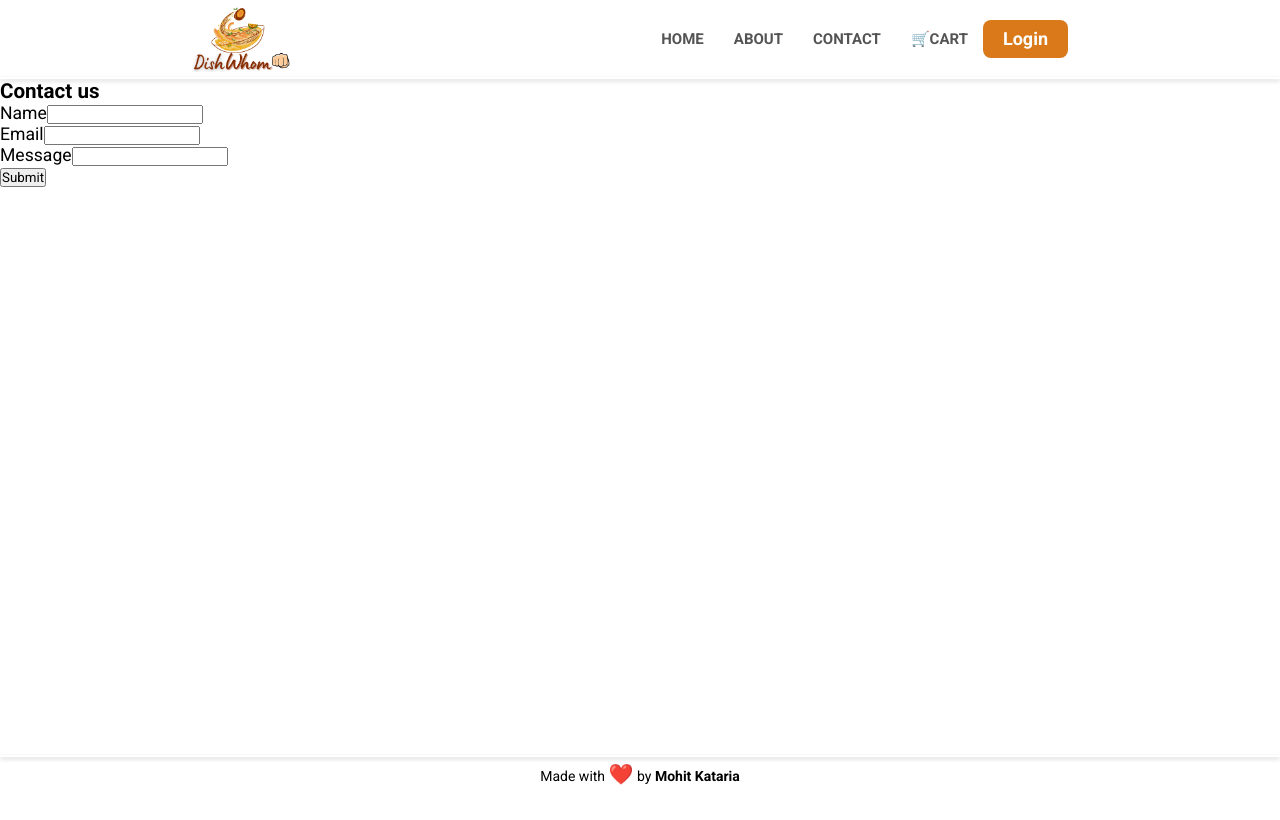
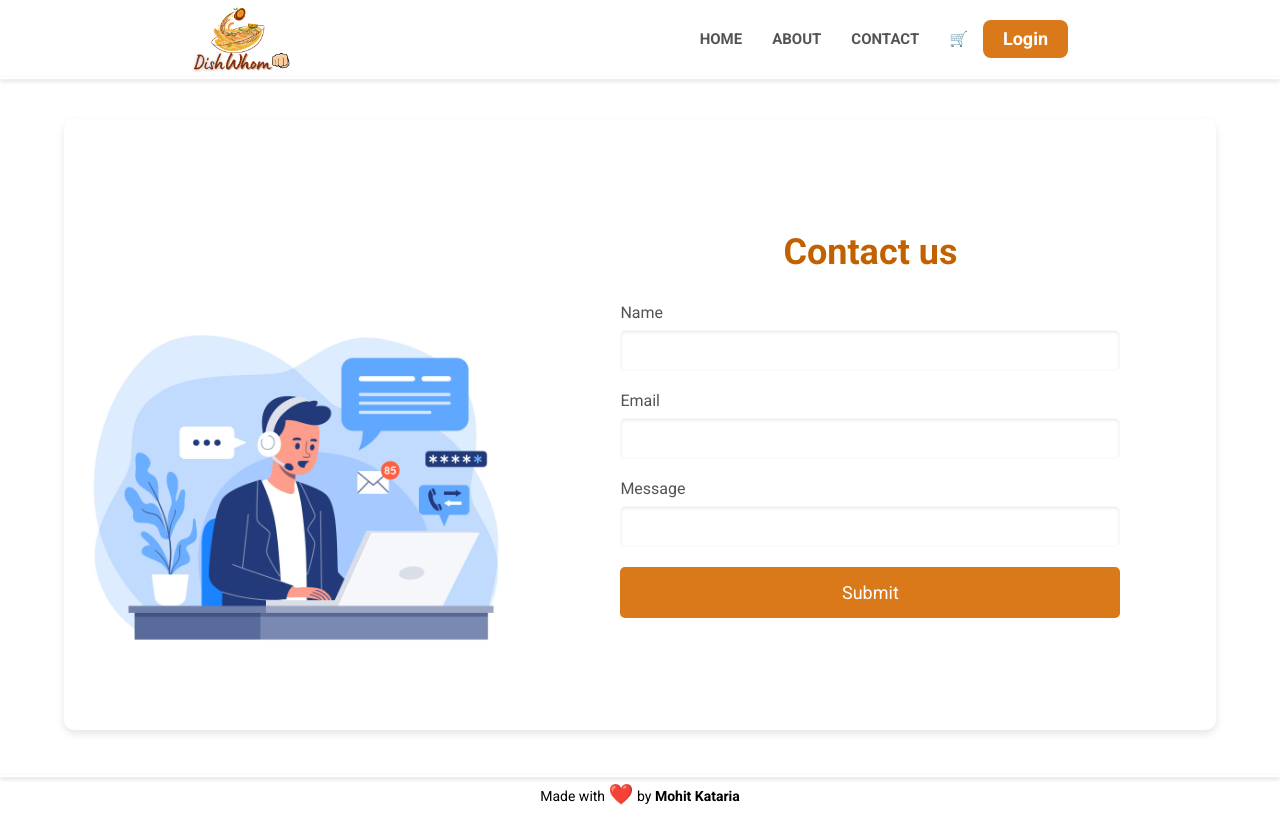
Before and after one commit to ikataria/DishWhom-Food-App, a React (Vite) app: page /contact in a window 1280 px wide. Built offline with nearby package versions, Linux system fonts and the light colour scheme.

Commit message:
Error page styling done

```diff
--- a/src/components/About.jsx
+++ b/src/components/About.jsx
@@ -75,7 +75,7 @@ const About = () => {
                 Namaste-React
               </a>
             </button>
-            <p className="regular-text centerText">
+            <p className="regular-text center-text">
               ❤️ Namaste React 🚀 from Zero to Hero by{" "}
               <span>
                 <a
--- a/src/components/Body.jsx
+++ b/src/components/Body.jsx
@@ -54,7 +54,7 @@ const Body = () => {
     fetchData();
   }, []);
 
-  return restaurantList.length == 0 ? (
+  return restaurantList == "undefined" && restaurantList.length == 0 ? (
     <Shimmer />
   ) : (
     <div className="body-container">
--- a/src/components/Contact.jsx
+++ b/src/components/Contact.jsx
@@ -1,21 +1,68 @@
+import { useState } from "react";
+import contactImage from "../utils/images/contactImage.jpg";
+import { HTTP_BIN_URL } from "../utils/constants";
+
 const Contact = () => {
+  const [displayResponse, setDisplayResponse] = useState(false);
+  const [formData, setFormData] = useState({
+    name: "",
+    email: "",
+    message: "",
+  });
+
+  const handleChange = (e) => {
+    const {name, value} = e.target;
+    setFormData({...formData,[name] : value});
+  };
+
+  const handleSubmit = async (e) => {
+    e.preventDefault();
+
+    if(formData.name || formData.email){
+      const fetchRawData = await fetch(HTTP_BIN_URL,{
+        method: "post",
+        headers: {
+          "Content-Type": "application/json"
+        },
+        body: JSON.stringify(formData)
+      })
+
+      const fetchData = await fetchRawData.json();
+      console.log(fetchData.data)
+      if(fetchData.data) setDisplayResponse(true)
+    }
+  };
+
   return (
     <div className="contact-container">
-      <div className="image-container"></div>
-      <div className="form-container">
+      <div className="contact-container-image">
+        <img
+          src={contactImage}
+          alt="contact-image"
+          width="2000"
+          height="2000"
+        />
+      </div>
+      <div className="form-container" onSubmit={handleSubmit}>
         <h3>Contact us</h3>
-        <form action="https://httpbin.org/post" method="post" target="/">
+        <form className="contact-form">
           <label htmlFor="name">Name</label>
-          <input type="text" name="name" id="name" required />
+          <input type="text" name="name" id="name" value={formData.name} onChange={handleChange} required />
           <br />
           <label htmlFor="email">Email</label>
-          <input type="email" name="email" id="email" />
+          <input type="email" name="email" id="email" value={formData.email} onChange={handleChange} required />
           <br />
           <label htmlFor="message">Message</label>
-          <input type="text" name="message" id="message" />
+          <input type="text" name="message" id="message" value={formData.message} onChange={handleChange}/>
           <br />
           <button type="submit">Submit</button>
         </form>
+
+        {displayResponse && (
+          <div className="contact-hidden-msg">
+            <h3 className="x-small-text">Thank you contacting us, We will contact you ASAP</h3>
+          </div>
+        )}
       </div>
     </div>
   );
--- a/src/components/Error.jsx
+++ b/src/components/Error.jsx
@@ -1,13 +1,33 @@
 import { useRouteError } from "react-router-dom";
+import errorImage from "../utils/images/errorImage.jpg";
+import { Link } from "react-router-dom";
+
 
 const Error = () => {
-    const err = useRouteError();
-    return (
-        <div className="error">
-            <h3>Something went wrong</h3>
-            <p>{err.status}: {err.statusText}</p>
-        </div>
-    )
-}
+  const err = useRouteError();
+
+//   const {id }= useParams();
+  console.log(err)
+
+  return (
+    <div className="error-container">
+      <div className="error-img">
+        <img src={errorImage} alt="Error Image" width="770" height="362" />
+      </div>
+      <div className="error-text">
+        <h3>{err.data}</h3>
+        <p className="center-text">
+          {err.status}: Page {err.statusText}
+        </p>
+      </div>
+
+      <div>
+        <button className="btn">
+            <Link to="/">Back Home</Link>
+        </button>
+      </div>
+    </div>
+  );
+};
 
 export default Error;
--- a/src/components/Footer.jsx
+++ b/src/components/Footer.jsx
@@ -2,7 +2,7 @@ const Footer = () => {
     return(
        <div className="footer-container">
             <hr />
-            <p className="centerText">Made with <span className="largeText">❤️</span> by <strong>Mohit Kataria</strong></p>
+            <p className="center-text">Made with <span className="large-text">❤️</span> by <strong>Mohit Kataria</strong></p>
        </div>
     )
 }
--- a/src/components/Headers.jsx
+++ b/src/components/Headers.jsx
@@ -26,9 +26,12 @@ const Header = () => {
             <li>
               <Link to="/contact">Contact</Link>
             </li>
-            <li>
+            <li className="cart">
+            🛒
+            </li>
+            {/* <li>
               <Link to="/cart">🛒Cart</Link>
-            </li>
+            </li> */}
 
             <button className="login-btn" onClick={()=>{
               loginBtn === "Login" ? setLoginBtn("Logout") : setLoginBtn("Login")
--- a/src/utils/constants.js
+++ b/src/utils/constants.js
@@ -1,2 +1,4 @@
-export const FOOD_IMG_URL  = "https://media-assets.swiggy.com/swiggy/image/upload/fl_lossy,f_auto,q_auto,w_660/";
-export const RES_LIST_URL = "https://www.swiggy.com/dapi/restaurants/list/v5?lat=12.9351929&lng=77.62448069999999&is-seo-homepage-enabled=true&page_type=DESKTOP_WEB_LISTING"
+export const FOOD_IMG_URL  = "https://corsproxy.io/?https://media-assets.swiggy.com/swiggy/image/upload/fl_lossy,f_auto,q_auto,w_660/";
+export const RES_LIST_URL = "https://corsproxy.io/?https://www.swiggy.com/dapi/restaurants/list/v5?lat=12.9351929&lng=77.62448069999999&is-seo-homepage-enabled=true&page_type=DESKTOP_WEB_LISTING";
+
+export const HTTP_BIN_URL = "https://httpbin.org/post";
--- a/style.css
+++ b/style.css
@@ -46,10 +46,15 @@ a{
   --light-grey: #575757;
   --dark-grey: #545454;
   --light-gray: rgba(2, 6, 12, 0.6);
+  --lightest-grey: #f9f9f9;
   --orange: #d97919;
   --light-orange: #ffaf60;
   --dark-orange: #c26100;
   --dark-red: #f70000;
+  --light-pink: #e9e4e4;
+
+  --font-family: "Quicksand", sans-serif;
+
 }
 
 /* || UTILITY CLASSES */
@@ -74,12 +79,32 @@ a{
   border-radius: 8px;
 }
 
-.centerText {
+.center-text {
   text-align: center;
 }
 
-.largeText {
+.large-text {
   font-size: 20px;
+  color: var(--dark-grey);
+}
+
+.regular-text{
+  color: var(--dark-grey);
+  font-size: 18.72px
+}
+
+.small-text{
+  color: var(--light-grey);
+  font-size: 17px;
+  font-family: "Quicksand", sans-serif;
+  font-weight: 400;
+}
+
+.x-small-text{
+  color: var(--light-grey);
+  font-size: 15px !important;
+  font-family: "Quicksand", sans-serif;
+  font-weight: 100;
 }
 
 html {
@@ -113,18 +138,6 @@ html {
 .heading-main{
   font-weight: 500;
   margin: 5px;
-}
-
-.regular-text{
-  color: var(--dark-grey);
-  font-size: 18.72px
-}
-
-.small-text{
-  color: var(--light-grey);
-  font-size: 17px;
-  font-family: "Quicksand", sans-serif;
-  font-weight: 400;
 }
 
 .shadow-box-inset{
@@ -461,13 +474,150 @@ p {
   font-style: italic;
 }
 
-.about-container-image{
-  /* width: 45%; */
+/* Contact Page */
+/* .contact-container{
+  display: flex;
+  justify-content: space-between;
+  width: 80%;
+  margin: 40px auto;
 }
 
-/* Contact Page */
-.container-container{
+.contact-container-image{
+  width: 35%;
+  height: auto;
+}
 
+.form-container{
+  display: flex;
+  flex-flow: column nowrap;
+  align-items: center;
+  width: 60%;
+}
+
+.form-container h3{
+  font-size: 50px;
+  font-weight: 400;
+  color: var(--dark-grey);
+  margin: 35px 0 20px 0;
+}
+
+.contact-form label, input{
+  display: inline;
+}
+
+.contact-form input{
+  width: 100%;
+  display: inline;
+  margin-bottom: 20px;
+} */
+
+/* --------------------------- */
+
+.contact-container {
+  display: flex;
+  flex-wrap: wrap;
+  justify-content: space-between;
+  width: 90%;
+  max-width: 1200px;
+  margin: 40px auto;
+  background: white;
+  box-shadow: 0 4px 8px rgba(0, 0, 0, 0.1);
+  border-radius: 10px;
+  overflow: hidden;
+}
+
+.contact-container-image {
+  margin-top: 150px;
+  flex: 1;
+  max-width: 40%;
+  overflow: hidden;
+}
+
+.contact-container-image img {
+  width: 100%;
+  height: auto;
+  border-radius: 10px 0 0 10px;
+  object-fit: cover;
+}
+
+.form-container {
+  flex: 1;
+  padding: 40px 20px;
+  display: flex;
+  flex-direction: column;
+  justify-content: center;
+  align-items: center;
+}
+
+.form-container h3 {
+  font-size: 36px;
+  font-weight: 600;
+  color: var(--dark-orange);
+  margin-bottom: 30px;
+}
+
+.contact-form {
+  width: 100%;
+  max-width: 500px;
+}
+
+.contact-form label {
+  display: block;
+  font-size: 16px;
+  margin-bottom: 8px;
+  color: var(--dark-grey);
+}
+
+.contact-form input {
+  width: 100%;
+  padding: 10px;
+  margin-bottom: 20px;
+  border: 1px solid var(--lightest-grey);
+  border-radius: 5px;
+  box-shadow: inset 0 1px 3px rgba(0, 0, 0, 0.1);
+  font-size: 16px;
+}
+
+.contact-form button {
+  width: 100%;
+  padding: 15px;
+  border: none;
+  border-radius: 5px;
+  background-color: var(--orange);
+  color: white;
+  font-size: 18px;
+  cursor: pointer;
+  transition: background-color 0.3s ease;
+}
+
+.contact-form button:hover {
+  background-color: var(--dark-orange);
+}
+
+.contact-hidden-msg{
+  margin-top: 20px
+}
+
+/* Error Page */
+.error-container{
+  display: flex;
+  flex-flow: column nowrap;
+  align-items: center;
+  height: 100vh;
+  background-color: var(--light-pink);
+}
+
+.error-img img{
+  margin-top: 150px;
+  border-radius: 40px;
+}
+
+.error-text {
+  margin-bottom: 45px;
+}
+
+.error-text h3, p {
+  font-size: 2rem
 }
 
 /* || FOOTER */
@@ -488,43 +638,26 @@ p {
 }
 
 /* || MEDIA QUERIES */
+@media (max-width: 768px) {
+  .contact-container {
+    flex-direction: column;
+  }
+
+  .contact-container-image, .form-container {
+    max-width: 100%;
+  }
+
+  .form-container {
+    padding: 20px;
+  }
+
+  .contact-form button {
+    font-size: 16px;
+  }
+}
+
 @media screen and (min-width: 576px) {
   body {
     /* background-color: aliceblue */
   }
 }
-
-/************************************ Assignment 3 css below ************************************/
-/* .header{
-    margin: 2px;
-    border: 2px solid black;
-
-    display: flex;
-    justify-content: space-between;
-}
-
-.logo-container, .search-container, .userIcon-container{
-    padding: 5px;
-}
-
-.logo{
-    width: 100px;
-    border-radius: 50%;
-}
-
-.userIcon{
-    width: 100px;;
-}
-
-
-.search-container{
-    display: flex;
-    width: 30%;
-}
-
-.searchBar{
-    height: 50px;
-    border-radius: 15px;
-    margin-right: 5px;
-    width: 100%;
-} */
```
Also changed, not shown: test.js (added, +51 -0 lines).
